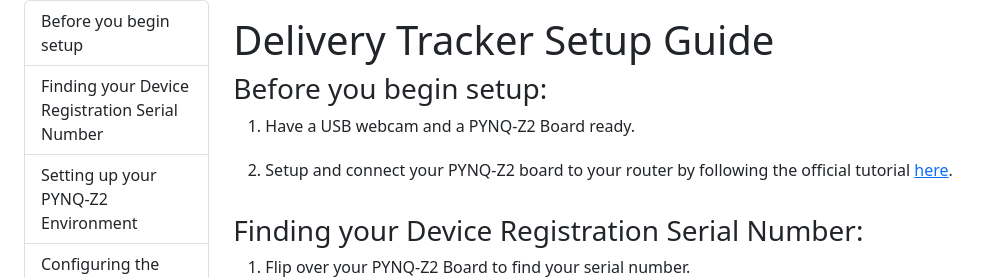
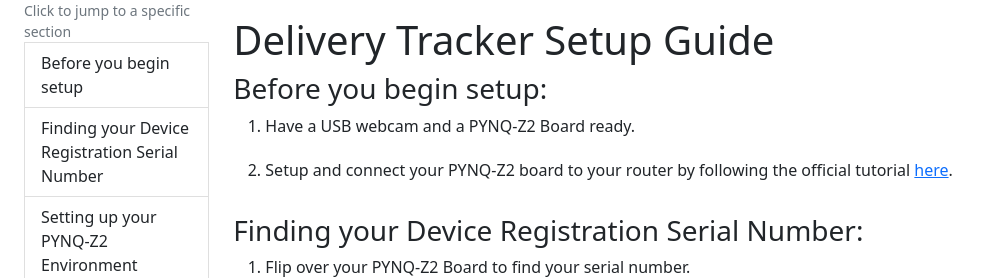
Before and after one commit to waringk/DeliveryTracker, a Django app: page /support/ in a window 1280 px wide. Shown: the part 56-334 px from the top of the page, without its empty margins (0-991 px from the left). Run offline with Django 4.2, Linux system fonts and the light colour scheme.

Commit message:
Added caption to jump link.

```diff
--- a/apps/tracker/templates/app-tracker/support.html
+++ b/apps/tracker/templates/app-tracker/support.html
@@ -8,6 +8,9 @@
     <div id="sidebar-container"
          class="sidebar-expanded d-none d-md-block col-2">
         <div class="list-group sticky-top sticky-offset">
+            <div class="text-muted d-flex align-items-center">
+                <small>Click to jump to a specific section</small>
+            </div>
             <a class="list-group-item list-group-item-action "
                href="#list-item-1">Before you begin setup</a>
             <a class="list-group-item list-group-item-action"
```
